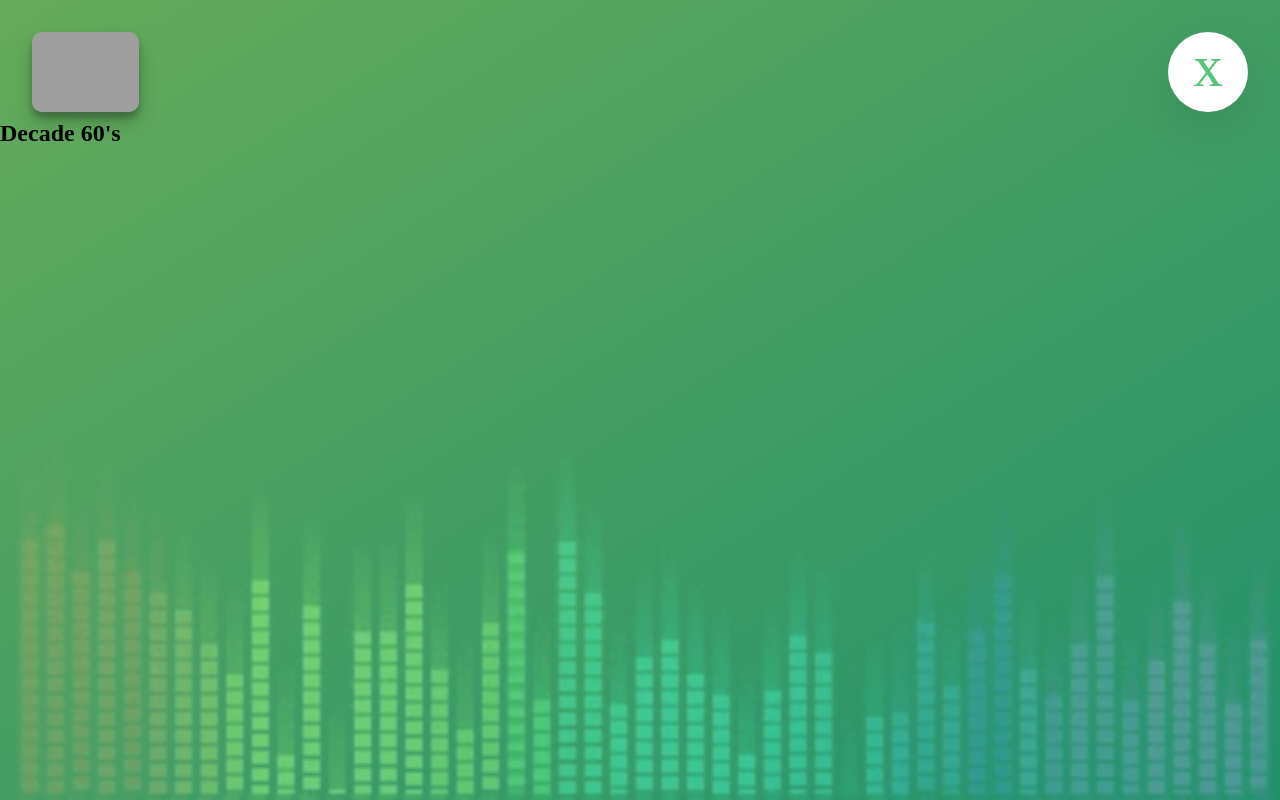
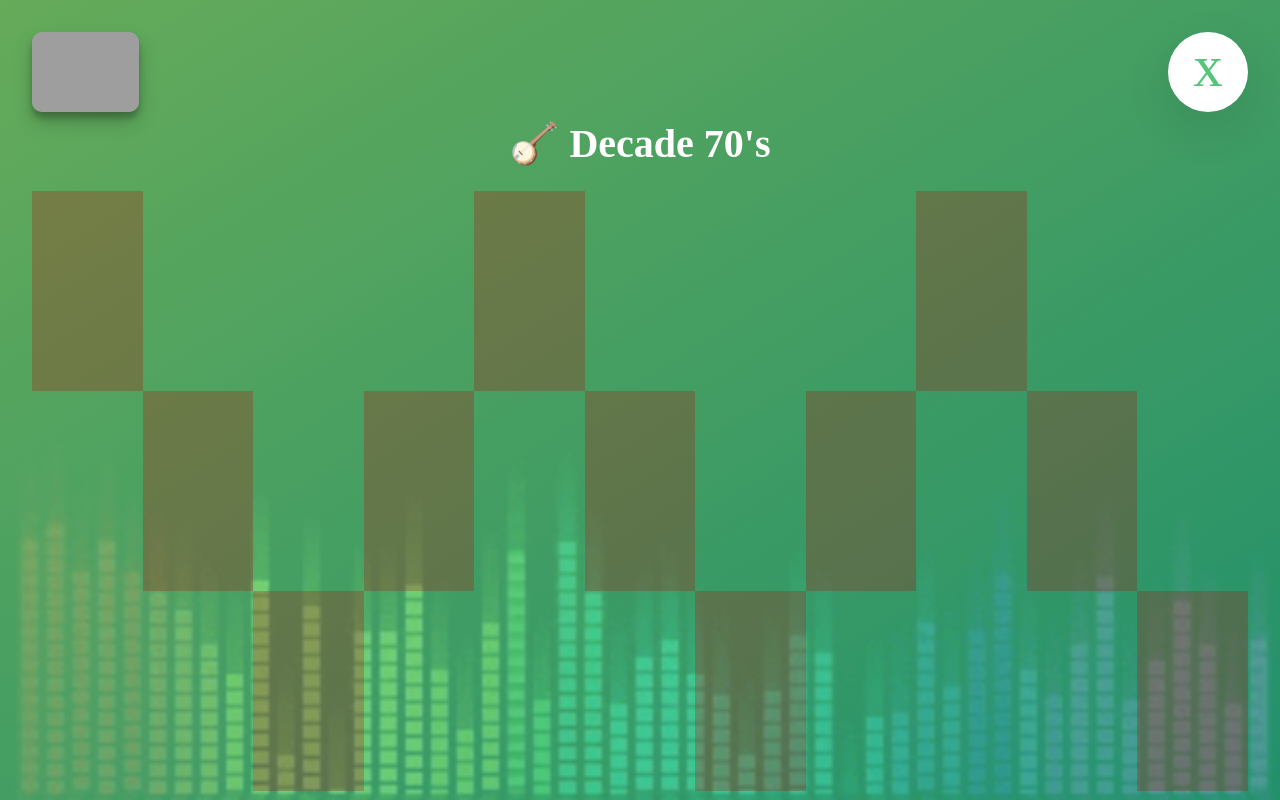
Before and after one commit to Agent-Roman-Off/Wild-Hackathon, a React (Create React App) app: page /decade70s in a window 1280 px wide. Built offline with nearby package versions, Linux system fonts and the light colour scheme; grey boxes are pictures that could not be loaded.

Commit message:
Fix navigation and Decades components.

```diff
--- a/src/Components/Decade00s/Decade00s.scss
+++ b/src/Components/Decade00s/Decade00s.scss
@@ -0,0 +1,14 @@
+$color-white: #fff;
+
+.Section__decade {
+  color: $color-white;
+  height: 85vh;
+  display: flex;
+  align-items: center;
+  // justify-content: center;
+  flex-direction: column;
+  &-title {
+    padding-bottom: 1.5rem;
+    font-size: 2.5rem;
+  }
+}
--- a/src/Components/Decade10s/Decade10s.scss
+++ b/src/Components/Decade10s/Decade10s.scss
@@ -0,0 +1,14 @@
+$color-white: #fff;
+
+.Section__decade {
+  color: $color-white;
+  height: 85vh;
+  display: flex;
+  align-items: center;
+  // justify-content: center;
+  flex-direction: column;
+  &-title {
+    padding-bottom: 1.5rem;
+    font-size: 2.5rem;
+  }
+}
--- a/src/Components/Decade70s/Decade70s.jsx
+++ b/src/Components/Decade70s/Decade70s.jsx
@@ -1,9 +1,12 @@
-const Decade60s = () => {
+import DecadeDetails from 'Components/DecadeDetails/DecadeDetails';
+
+const Decade70s = () => {
   return (
-    <section>
-      <h1>Decade 60&#39;s</h1>
+    <section className="Section__decade">
+      <h1 className="Section__decade-title"> 🪕 Decade 70&#39;s</h1>
+      <DecadeDetails />
     </section>
   );
 };
 
-export default Decade60s;
+export default Decade70s;
--- a/src/Components/Decade70s/Decade70s.scss
+++ b/src/Components/Decade70s/Decade70s.scss
@@ -0,0 +1,14 @@
+$color-white: #fff;
+
+.Section__decade {
+  color: $color-white;
+  height: 85vh;
+  display: flex;
+  align-items: center;
+  // justify-content: center;
+  flex-direction: column;
+  &-title {
+    padding-bottom: 1.5rem;
+    font-size: 2.5rem;
+  }
+}
--- a/src/Components/Decade80s/Decade80s.jsx
+++ b/src/Components/Decade80s/Decade80s.jsx
@@ -1,7 +1,10 @@
+import DecadeDetails from 'Components/DecadeDetails/DecadeDetails';
+
 const Decade80s = () => {
   return (
-    <section>
-      <h1>Decade 80&#39;s</h1>
+    <section className="Section__decade">
+      <h1 className="Section__decade-title"> 🪕 Decade 80&#39;s</h1>
+      <DecadeDetails />
     </section>
   );
 };
--- a/src/Components/Decade80s/Decade80s.scss
+++ b/src/Components/Decade80s/Decade80s.scss
@@ -0,0 +1,14 @@
+$color-white: #fff;
+
+.Section__decade {
+  color: $color-white;
+  height: 85vh;
+  display: flex;
+  align-items: center;
+  // justify-content: center;
+  flex-direction: column;
+  &-title {
+    padding-bottom: 1.5rem;
+    font-size: 2.5rem;
+  }
+}
--- a/src/Components/Decade90s/Decade90s.scss
+++ b/src/Components/Decade90s/Decade90s.scss
@@ -0,0 +1,14 @@
+$color-white: #fff;
+
+.Section__decade {
+  color: $color-white;
+  height: 85vh;
+  display: flex;
+  align-items: center;
+  // justify-content: center;
+  flex-direction: column;
+  &-title {
+    padding-bottom: 1.5rem;
+    font-size: 2.5rem;
+  }
+}
```
